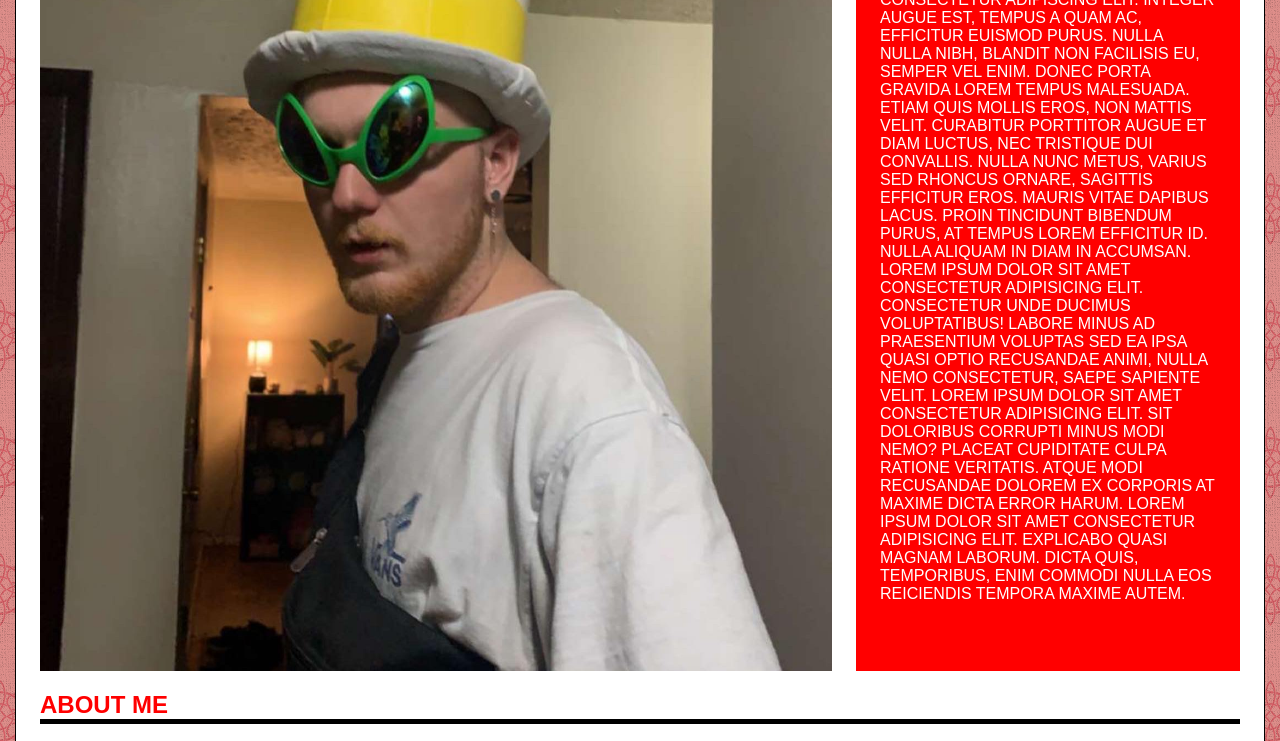
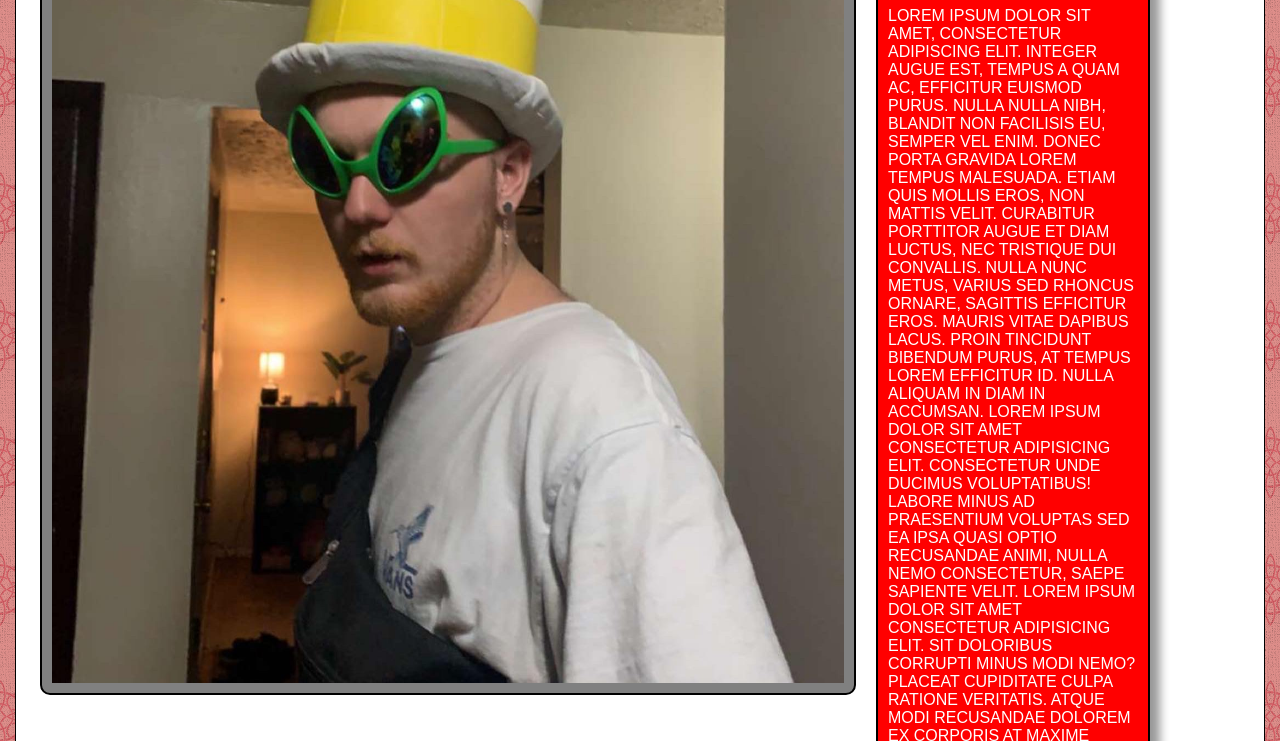
Before and after one commit to FredMcIII/CTK301, a plain HTML site: page assignment11/main.html in a window 1280 px wide. Shown: the part 300-1041 px from the top of the page. Drawn offline with nearby package versions, Linux system fonts and the light colour scheme; files that its build step writes are made by us from their sources.

Commit message:
Update main.html

```diff
--- a/assignment11/main.html
+++ b/assignment11/main.html
@@ -3,7 +3,7 @@
 <head>
 	<meta charset="UTF-8">
 	<title>Frederick's Portfolio</title>
-	<link href="assignment10.css" rel="stylesheet" type="text/css">
+	<link href="assignment11.css" rel="stylesheet" type="text/css">
 	<link rel="preconnect" href="https://fonts.googleapis.com">
 <link rel="preconnect" href="https://fonts.gstatic.com" crossorigin>
 <link href="https://fonts.googleapis.com/css2?family=Creepster&display=swap" rel="stylesheet">
```
